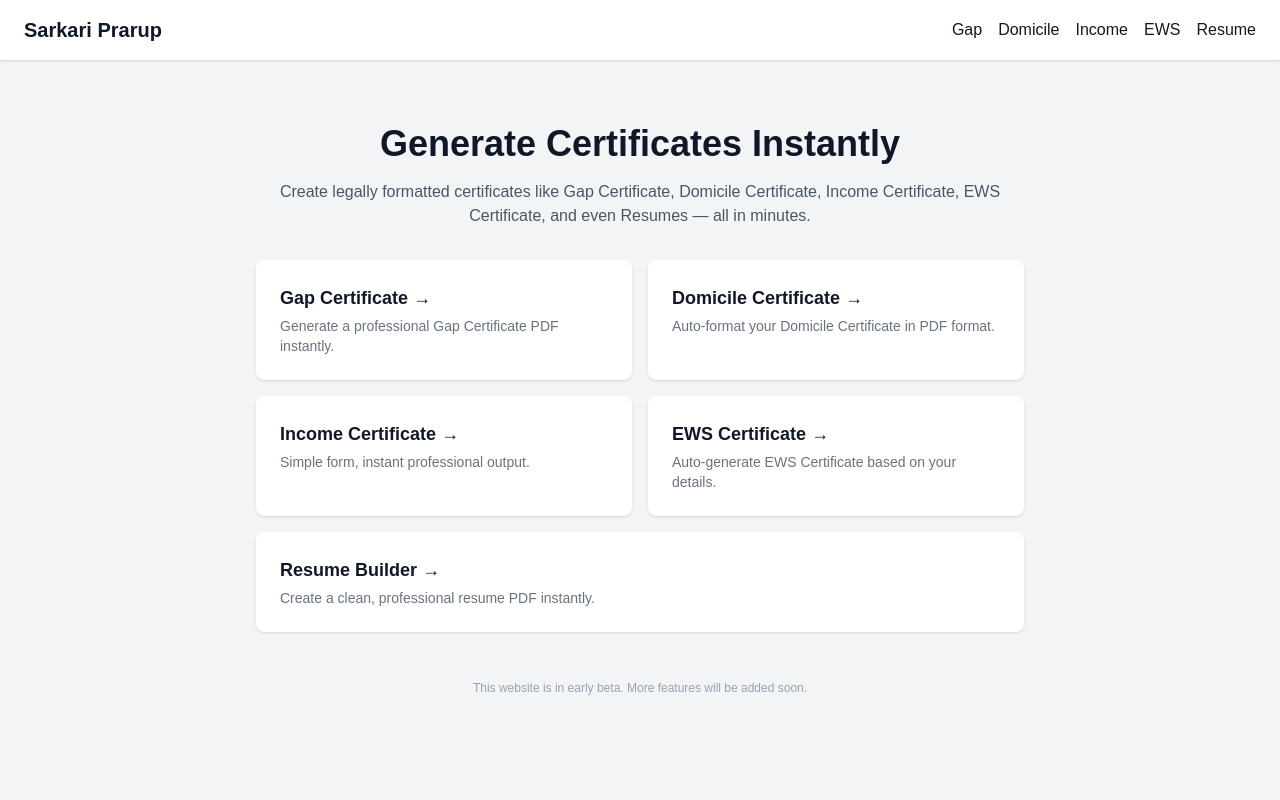
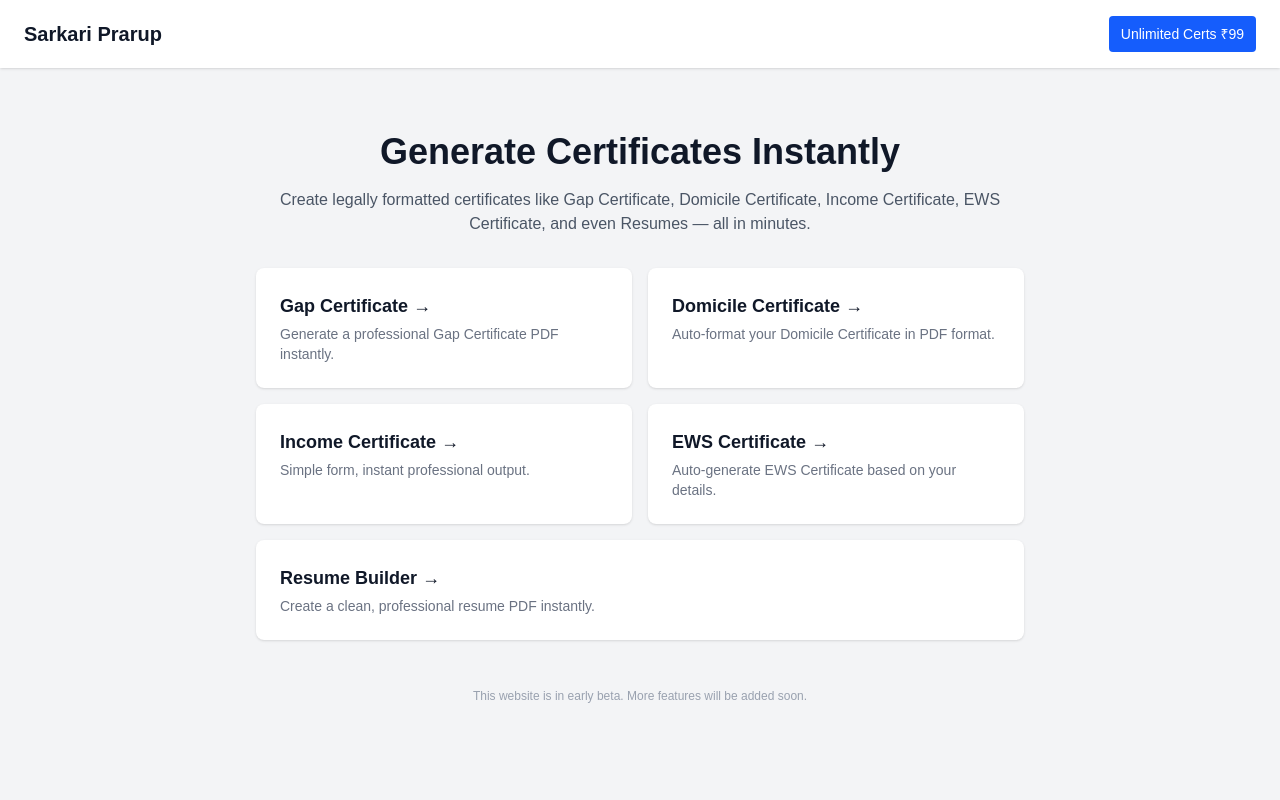
Before and after one commit to PalAman-git/template-for-certificates, a Next.js app: page / in a window 1280 px wide. Shown: the top 800 px of the page. Built offline with nearby package versions, Linux system fonts and the light colour scheme.

Commit message:
added subscription button

```diff
--- a/src/components/Navbar.js
+++ b/src/components/Navbar.js
@@ -9,13 +9,9 @@ export default function Navbar() {
         Sarkari Prarup
       </Link>
 
-      <div className="flex gap-4 text-sm md:text-base">
-        <Link href="/gap-certificate">Gap</Link>
-        <Link href="/domicile-certificate">Domicile</Link>
-        <Link href="/income-certificate">Income</Link>
-        <Link href="/ews-certificate">EWS</Link>
-        <Link href="/resume-builder">Resume</Link>
-      </div>
+      <Link href="/subscribe" className="bg-blue-600 text-white px-3 py-2 rounded text-sm hover:bg-blue-700 transition">
+  Unlimited Certs ₹99
+</Link>
     </nav>
   );
 }
```
